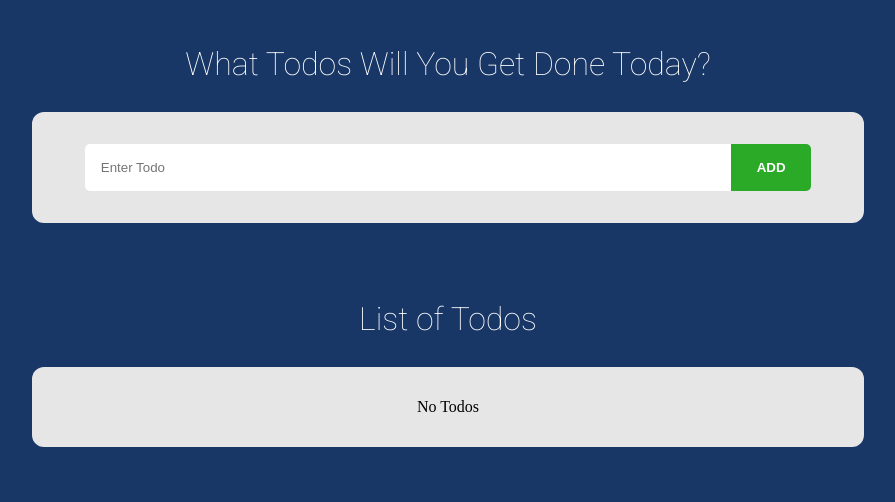
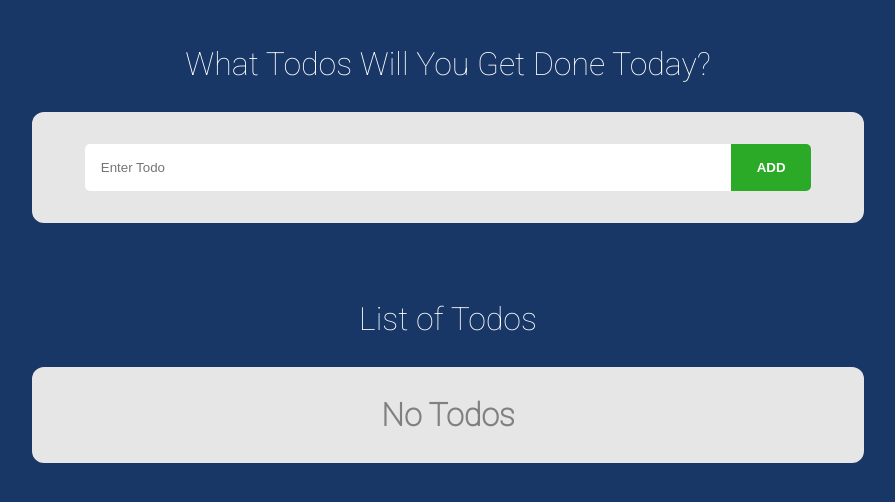
Before and after one commit to jenkrame21/js_todo_app, a React (Create React App) app in the folder js-todo-app/: page / in a window 1280 px wide. Shown: the top 502 px of the page, without its empty margins (192-1087 px from the left). Built offline with nearby package versions, Linux system fonts and the light colour scheme.

Commit message:
Revised margin of h1 tag. Added errorMessage and todoList h3 styling. Revised todo styles. Added todo button style.

```diff
--- a/js-todo-app/src/App.css
+++ b/js-todo-app/src/App.css
@@ -11,7 +11,7 @@ html {
 
 h1 {
   color: #fff;
-  margin: 3rem 0 0 0;
+  margin: 3rem 3rem 0 3rem;
   font-size: 2rem;
   font-family: "Roboto", sans-serif;
 }
@@ -56,6 +56,12 @@ button {
   transition: 0.4s ease-in-out;
 }
 
+.errorMessage {
+  margin-top: 1rem;
+  font-family: "Roboto", sans-serif;
+  font-weight: bold;
+}
+
 /* Todo List */
 
 .todoContainer {
@@ -80,6 +86,13 @@ button {
   margin: 0;
 }
 
+.todoList h3 {
+  font-family: "Roboto", sans-serif;
+  font-size: 2rem;
+  color: rgb(128, 128, 128);
+  font-weight: bold;
+}
+
 .clearBtn {
   background-color: rgb(173, 22, 22);
   transition: 0.4s ease-in-out;
@@ -94,11 +107,11 @@ button {
 /* Todo */
 
 .todo {
-  padding: 2%;
+  padding: 1.3rem;
   font-weight: bold;
   cursor: pointer;
   text-align: center;
-  text-transform: uppercase;
+  text-transform: capitalize;
   display: flex;
   justify-content: space-between;
   align-items: center;
@@ -110,6 +123,10 @@ button {
   font-family: "Roboto", sans-serif;
   transition: 0.2s ease-in-out;
   cursor: initial;
+}
+
+.todo button {
+  padding: 0;
 }
 
 .done {
```
